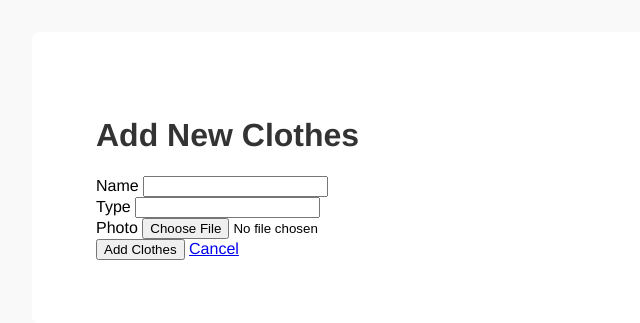
After one commit to avirtucio/finalCSproject, a Flask app: page /clothes/new in a window 1280 px wide. The commit adds this page. Shown: the top 323 px of the page, without its empty margins (0-640 px from the left). Run offline with Flask 3, Linux system fonts and the light colour scheme.

Commit message:
still working on this dw

```diff
--- /dev/null
+++ b/finalCSproject/controllers/Clothes_Controller.py
@@ -0,0 +1,49 @@
+from flask import Blueprint, render_template, request, redirect, url_for
+from models.Clothes_Model import Clothes_Model
+
+clothes_bp = Blueprint('clothes', __name__, template_folder='../templates/clothes')
+
+@clothes_bp.route('/', methods=['GET'])
+def list_clothes():
+    clothes = Clothes_Model.get_all()
+    return render_template('clothes_list.html', clothes=clothes)
+
+@clothes_bp.route('/new', methods=['GET', 'POST'])
+def create_clothes():
+    if request.method == 'POST':
+        clothes_info = {
+            'name': request.form['name'],
+            'type': request.form['type'],
+            'photo': request.files['photo'].read() if 'photo' in request.files else None
+        }
+        Clothes_Model.create(clothes_info)
+        return redirect(url_for('clothes.list_clothes'))
+    return render_template('clothes_new.html')
+
+@clothes_bp.route('/<int:id>', methods=['GET'])
+def get_clothes(id):
+    clothes = Clothes_Model.get(id)
+    if not clothes:
+        return "Not Found", 404
+    return render_template('clothes_detail.html', clothes=clothes)
+
+@clothes_bp.route('/edit/<int:id>', methods=['GET', 'POST'])
+def edit_clothes(id):
+    clothes = Clothes_Model.get(id)
+    if not clothes:
+        return "Not Found", 404
+    if request.method == 'POST':
+        clothes_info = {
+            'id': id,
+            'name': request.form['name'],
+            'type': request.form['type'],
+            'photo': request.files['photo'].read() if 'photo' in request.files else clothes['photo']
+        }
+        Clothes_Model.update(clothes_info)
+        return redirect(url_for('clothes.get_clothes', id=id))
+    return render_template('clothes_edit.html', clothes=clothes)
+
+@clothes_bp.route('/delete/<int:id>', methods=['POST'])
+def delete_clothes(id):
+    Clothes_Model.remove(id)
+    return redirect(url_for('clothes.list_clothes'))
--- a/finalCSproject/controllers/User_Controller.py
+++ b/finalCSproject/controllers/User_Controller.py
@@ -38,3 +38,9 @@ def edit(user_id):
         User_Model.update(updated)
         return redirect(url_for('user_routes.index'))
     return render_template('user/edit.html', user=user)
+
+@user_routes.route('/users/delete/<string:username>', methods=['POST'])
+def delete_user(username):
+    # Optional: Only allow deletion if logged-in user matches or is admin
+    User_Model.remove(username)
+    return redirect(url_for('user_routes.index'))  # Or homepage
--- a/finalCSproject/models/Clothes_Model.py
+++ b/finalCSproject/models/Clothes_Model.py
@@ -2,7 +2,7 @@ import sqlite3
 import os
 
 class Clothes_Model:
-    DB_PATH = "data/closetappDB.db"
+    DB_PATH = "models/closetappDB.db"
 
     @classmethod
     def initialize_DB(cls, DB_name):
--- a/finalCSproject/server.py
+++ b/finalCSproject/server.py
@@ -1,8 +1,32 @@
 from flask import Flask
 from controllers.User_Controller import user_routes
+from controllers.Clothes_Controller import clothes_bp
+
+from models.Clothes_Model import Clothes_Model
+from models.User_Model import User_Model  # If you have this already
+
+import os
+DB_PATH = os.path.join(os.path.dirname(__file__), 'closetappDB.db')
+
+import base64
 
 app = Flask(__name__, static_url_path='/static')
 app.register_blueprint(user_routes, url_prefix='/users')
 
+# Register Clothes controller blueprint
+app.register_blueprint(clothes_bp, url_prefix='/clothes')
+
+def bootstrap_database():
+    Clothes_Model.initialize_DB(DB_PATH)
+    User_Model.initialize_DB(DB_PATH)  # Add others like Closet_Model, etc.
+
+bootstrap_database()
+
+@app.template_filter('b64encode')
+def b64encode_filter(data):
+    if data:
+        return base64.b64encode(data).decode('utf-8')
+    return ''
+
 if __name__ == '__main__':
     app.run(debug=True, port=5000)
--- /dev/null
+++ b/finalCSproject/templates/base.html
@@ -0,0 +1,14 @@
+<!-- /templates/base.html -->
+<!doctype html>
+<html lang="en">
+  <head>
+    <meta charset="utf-8">
+    <title>{% block title %}Digital Closet{% endblock %}</title>
+    <link rel="stylesheet" href="{{ url_for('static', filename='css/styles.css') }}">
+  </head>
+  <body>
+    <div class="container mt-4">
+      {% block content %}{% endblock %}
+    </div>
+  </body>
+</html>
--- /dev/null
+++ b/finalCSproject/templates/clothes/clothes_new.html
@@ -0,0 +1,24 @@
+{% extends 'base.html' %}
+{% block title %}Add Clothes{% endblock %}
+
+{% block content %}
+<div class="container">
+    <h1>Add New Clothes</h1>
+    <form method="post" enctype="multipart/form-data">
+        <div class="mb-3">
+            <label for="name" class="form-label">Name</label>
+            <input name="name" class="form-control" id="name" required />
+        </div>
+        <div class="mb-3">
+            <label for="type" class="form-label">Type</label>
+            <input name="type" class="form-control" id="type" required />
+        </div>
+        <div class="mb-3">
+            <label for="photo" class="form-label">Photo</label>
+            <input type="file" name="photo" class="form-control" id="photo" />
+        </div>
+        <button type="submit" class="btn btn-success">Add Clothes</button>
+        <a href="{{ url_for('clothes.list_clothes') }}" class="btn btn-secondary">Cancel</a>
+    </form>
+</div>
+{% endblock %}
--- a/finalCSproject/templates/user/edit.html
+++ b/finalCSproject/templates/user/edit.html
@@ -24,6 +24,9 @@
         </div>
         <button class="btn btn-primary" type="submit">Update</button>
     </form>
+    <form action="{{ url_for('user_routes.delete_user', username=user.username) }}" method="post" onsubmit="return confirm('Are you sure you want to delete this user?');">
+        <button type="submit" class="btn btn-danger">Delete Account</button>
+    </form>
 </div>
 </body>
 </html>
```
Also changed, not shown: finalCSproject/models/Closets_Model.py (added, +78 -0 lines), finalCSproject/models/User_Model.py (+35 -8 lines), finalCSproject/templates/clothes/clothes_detail.html (added, +19 -0 lines), finalCSproject/templates/clothes/clothes_edit.html (added, +28 -0 lines), finalCSproject/templates/clothes/clothes_list.html (added, +18 -0 lines), finalCSproject/tests/sample_closet_data.py (added, +7 -0 lines), finalCSproject/tests/sample_clothes_data_function.py (added, +24 -0 lines), finalCSproject/tests/test_closets_model.py (added, +73 -0 lines), finalCSproject/tests/test_clothes_model.py (+1 -1 lines), finalCSproject/tests/test_clothes_model_2.py (added, +41 -0 lines), finalCSproject/README.md, finalCSproject/closetappDB.db, finalCSproject/models/closetappDB.db.
